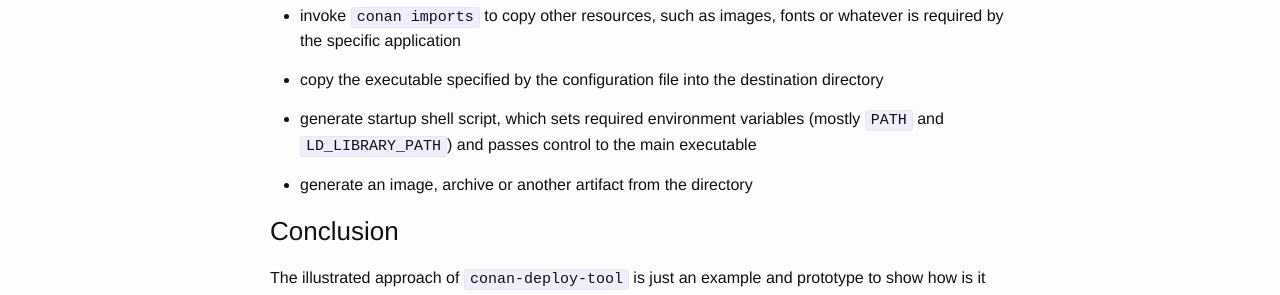
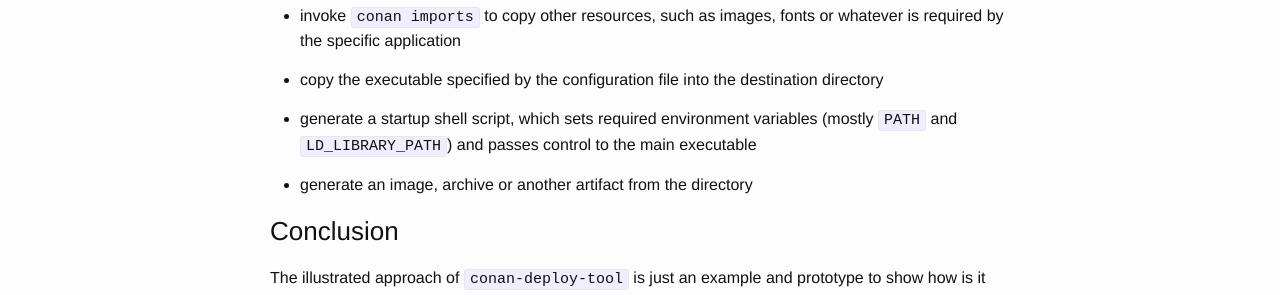
Before and after one commit to conan-io/conan-io.github.io, a Jekyll site: the page built from _posts/2019-09-15-Deployment-of-C++-projects-different-approaches.markdown, in a window 1280 px wide and 900 px high, scrolled down 2676 px. Shown: the part 233-528 px from the top of the window. Built offline with Jekyll 4.4.1, drawn with Linux system fonts in a browser that asks for light colours; comment, search, counter and statistics services are not loaded.

```diff
--- a/_posts/2019-09-15-Deployment-of-C++-projects-different-approaches.markdown
+++ b/_posts/2019-09-15-Deployment-of-C++-projects-different-approaches.markdown
@@ -123,7 +123,7 @@ The internal process of creating an artifact is simple:
 
 - copy the executable specified by the configuration file into the destination directory
 
-- generate startup shell script, which sets required environment variables (mostly ``PATH`` and ``LD_LIBRARY_PATH``) and passes control to the main executable
+- generate a startup shell script, which sets required environment variables (mostly ``PATH`` and ``LD_LIBRARY_PATH``) and passes control to the main executable
 
 - generate an image, archive or another artifact from the directory
 
```
